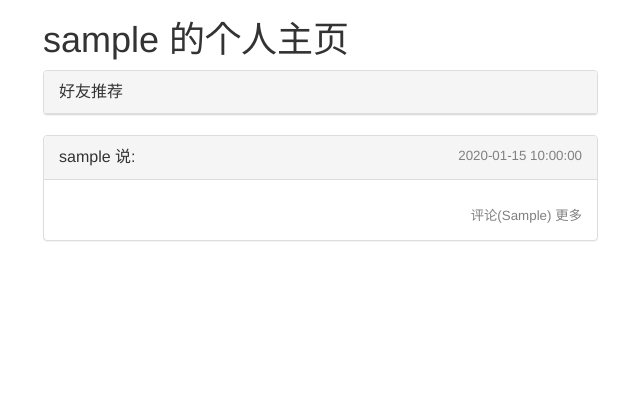
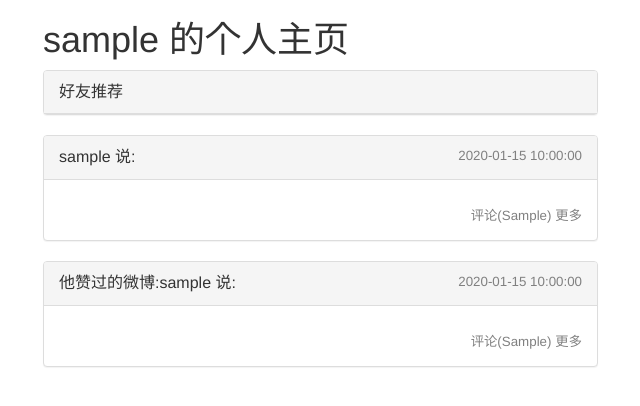
Before and after one commit to zhengqm/neo4j-weibo, a Python web app: template weibo/templates/user_page.html in a window 1280 px wide. Shown: the part 52-458 px from the top of the page, without its empty margins (27-667 px from the left). Run offline with Jinja, Linux system fonts and the light colour scheme; the template is opened without the code that fills it: most values are stand-ins (such as "Sample title", 1, 10 or a date in 2020).

Commit message:
friend recommand and post one liked finished

```diff
--- a/weibo/controllers.py
+++ b/weibo/controllers.py
@@ -147,14 +147,13 @@ def show_post(post_id):
 def show_user(user_id):
     self_id = session.get('user_id')
     user = User.find_by_id(user_id)
-    liked_posts = User.retrieve_liked_posts(user_id)
     friends_2_hop = User.retrieve_2_hop_friends(user_id)
     if user:
         if self_id:
             posts = User.retrieve_posts(user_id, self_id)
-
+            liked_posts = User.retrieve_liked_posts(user_id, self_id)
             if User.is_following(self_id, user_id):
-                return render_template('user_page.html', nickname=user['nickname'], posts=posts, user_id=user_id, is_following = True)
+                return render_template('user_page.html', nickname=user['nickname'], posts=posts, user_id=user_id, is_following = True, liked_posts=liked_posts)
             else:
                 return render_template('user_page.html', nickname=user['nickname'], posts=posts, user_id=user_id, is_following = False, friends_2_hop=friends_2_hop)
         else:
--- a/weibo/templates/render_posts.html
+++ b/weibo/templates/render_posts.html
@@ -6,6 +6,55 @@
 <div class="panel panel-default post">
   <div class="panel-heading">
     <span class="panel-title"><a href="{{url_for('show_user', user_id=post.u['id'])}}">{{post.u['nickname']}}</a> 说: </span>
+
+    <span class="pull-right post-small">{{post.p['date']}}</span>
+
+  </div>
+  <div class="panel-body">
+    <p class="postbody">
+
+    {{ render_post_content(post.p['content']) | safe }}
+
+    </p>
+
+
+
+    <span class="pull-right">
+
+
+        <a href="{{url_for('show_post', post_id=post.p['id'])}}"><span class="post-small"> 评论({% if post.c %}{{post.c}}{% else %}0{% endif %})</span></a>
+
+        <span class="post-small" id="{{post.p['id']}}">
+
+        {% if session.user_id%}
+
+            {%if post.my_like > 0 %}
+
+            <a class="like" href="#" style="display:none"><span class="post-small">赞(<span class="count-{{post.p['id']}}">{{post.total_like}}</span>)</span></a>
+    		<a class="unlike" href="#"><span class="highlight">取消赞(<span class="count-{{post.p['id']}}">{{post.total_like}}</span>)</span></a> </span>
+
+            {% else %}
+
+            <a class="like" href="#"><span class="post-small">赞(<span class="count-{{post.p['id']}}">{{post.total_like}}</span>)</span></a>
+            <a class="unlike" href="#" style="display:none"><span class="highlight">取消赞(<span class="count-{{post.p['id']}}">{{post.total_like}}</span>)</span></a> </span>
+
+            {% endif %}
+        {% endif %}
+
+
+
+        <a href="{{url_for('show_post', post_id=post.p['id'])}}"><span class="post-small"> 更多 </span></a>
+    </span>
+  </div>
+</div>
+
+
+{% endfor %}
+{% for post in liked_posts %}
+
+<div class="panel panel-default post">
+  <div class="panel-heading">
+    <span class="panel-title">他赞过的微博:<a href="{{url_for('show_user', user_id=post.u['id'])}}">{{post.u['nickname']}}</a> 说: </span>
 
     <span class="pull-right post-small">{{post.p['date']}}</span>
 
--- a/weibo/templates/user_page.html
+++ b/weibo/templates/user_page.html
@@ -16,23 +16,25 @@
 {% endif %}
 
 </h1>
-
     <div class="row">
         <div class="col-md-6">
+		{% if friends_2_hop %}
+
 		<div class="panel panel-default post">
 			<div class="panel-heading">
 				<span class="panel-title">好友推荐</span></div>
 				{% if session.user_id and session.user_id == user_id %}
 					{% for f in friends_2_hop %}
 						{%if f.r == None %}
-
 						<div class="panel-body">
 							<p class="postbody"><a href="{{url_for('show_user', user_id=f.f['id'])}}">{{f.f['nickname']}}</a></p>
 						<span class="pull-right"><a href="/follow/{{f.f['id']}}"><button type="button" class="btn btn-primary">关注</button></a></p>
 						</div>
 						{% endif %}
 					{% endfor %}
-{% endif %}</div>
+				{% endif %}
+		</div>
+		{% endif %}
     {% include "render_posts.html" %}
     </div>
  </div>
```
Also changed, not shown: weibo/models.py (+32 -8 lines). Lines whose indentation alone changed are shown as unchanged.
